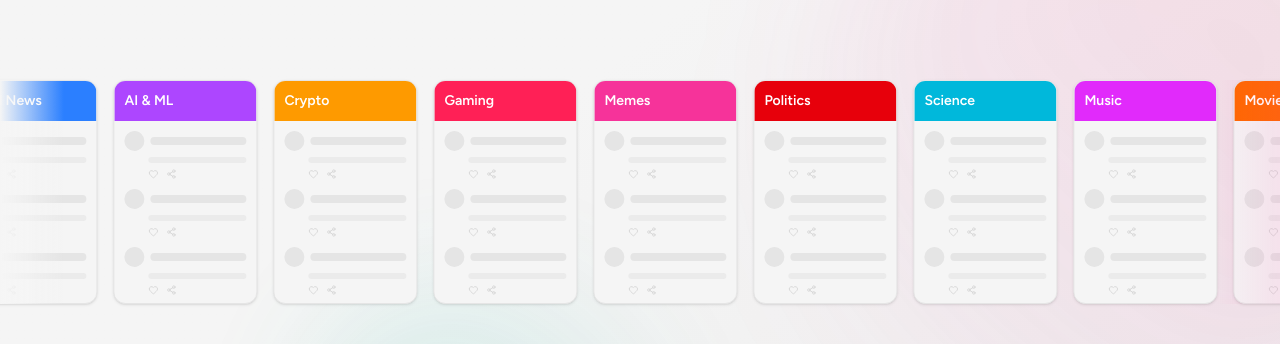
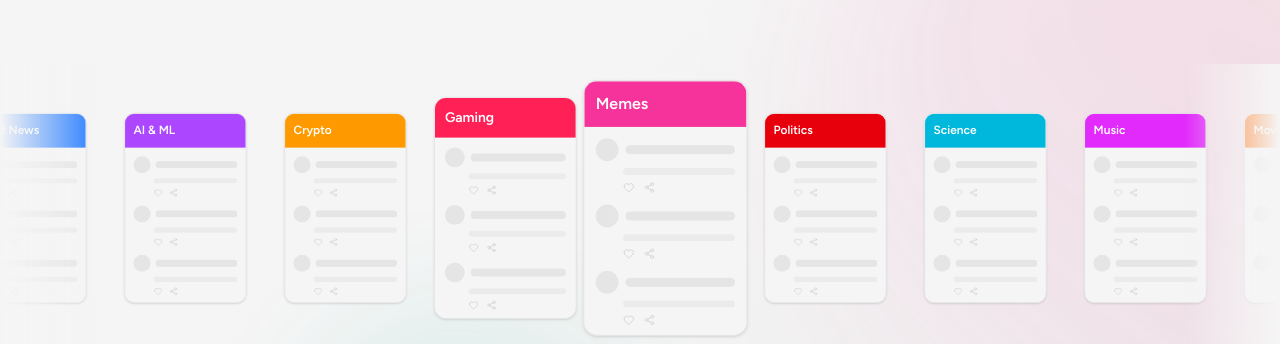
Before and after one commit to salam-07/Echo, a React (Vite) app in the folder frontend/: page / in a window 1280 px wide. Shown: the part 456-800 px from the top of the page. Built offline with nearby package versions, Linux system fonts and the light colour scheme; no server answers; a web font is replaced by a local one.

Commit message:
Improve Landing Page Animations

```diff
--- a/frontend/src/components/landing/ScrollsAnimation.jsx
+++ b/frontend/src/components/landing/ScrollsAnimation.jsx
@@ -1,4 +1,4 @@
-import React, { useMemo } from 'react';
+import React, { useMemo, useRef, useEffect, useState, useCallback } from 'react';
 import { Heart, Share2 } from 'lucide-react';
 
 const scrolls = [
@@ -23,8 +23,14 @@ const scrolls = [
     { title: 'Sigma', color: 'bg-neutral-600' },
 ];
 
-const ScrollCard = React.memo(({ title, color }) => (
-    <div className="hover:scale-115 hover:shadow-5xl transition-all flex-shrink-0 w-28 sm:w-32 lg:w-36 h-40 sm:h-48 lg:h-56 bg-base-100 rounded-xl border border-base-200 shadow-sm overflow-hidden">
+const ScrollCard = React.memo(({ title, color, scale = 1 }) => (
+    <div
+        className="flex-shrink-0 w-28 sm:w-32 lg:w-36 h-40 sm:h-48 lg:h-56 bg-base-100 rounded-xl border border-base-200 shadow-sm overflow-hidden transition-transform duration-150 ease-out"
+        style={{
+            transform: `scale(${scale})`,
+            zIndex: Math.round(scale * 10),
+        }}
+    >
         {/* Header */}
         <div className={`${color} px-2.5 py-2 sm:py-2.5`}>
             <span className="text-white font-semibold text-xs sm:text-sm truncate block">{title}</span>
@@ -53,22 +59,78 @@ ScrollCard.displayName = 'ScrollCard';
 const ScrollsAnimation = () => {
     // Duplicate for seamless loop
     const items = useMemo(() => [...scrolls, ...scrolls], []);
+    const containerRef = useRef(null);
+    const trackRef = useRef(null);
+    const [scales, setScales] = useState(() => items.map(() => 1));
+    const animationRef = useRef(null);
+
+    const calculateScales = useCallback(() => {
+        if (!containerRef.current || !trackRef.current) return;
+
+        const containerRect = containerRef.current.getBoundingClientRect();
+        const centerX = containerRect.width / 2;
+        const cards = trackRef.current.children;
+        const newScales = [];
+
+        for (let i = 0; i < cards.length; i++) {
+            const cardRect = cards[i].getBoundingClientRect();
+            const cardCenterX = cardRect.left - containerRect.left + cardRect.width / 2;
+            const distanceFromCenter = Math.abs(cardCenterX - centerX);
+
+            // Scale range: cards within ~200px of center get scaled up
+            const maxDistance = 180;
+            const minScale = 0.85;
+            const maxScale = 1.15;
+
+            if (distanceFromCenter < maxDistance) {
+                // Smooth curve for scaling - closer to center = bigger
+                const normalizedDistance = distanceFromCenter / maxDistance;
+                const scaleFactor = 1 - normalizedDistance * normalizedDistance; // Quadratic ease
+                const scale = minScale + (maxScale - minScale) * scaleFactor;
+                newScales.push(scale);
+            } else {
+                newScales.push(minScale);
+            }
+        }
+
+        setScales(newScales);
+    }, []);
+
+    useEffect(() => {
+        const animate = () => {
+            calculateScales();
+            animationRef.current = requestAnimationFrame(animate);
+        };
+
+        animationRef.current = requestAnimationFrame(animate);
+
+        return () => {
+            if (animationRef.current) {
+                cancelAnimationFrame(animationRef.current);
+            }
+        };
+    }, [calculateScales]);
 
     return (
-        <div className="relative w-full overflow-hidden">
+        <div ref={containerRef} className="relative w-full overflow-hidden">
             {/* Gradient masks - positioned to match card height */}
-            <div className="absolute left-0 top-4 bottom-4 w-8 sm:w-16 bg-gradient-to-r from-base-100 to-transparent z-10 pointer-events-none" />
-            <div className="absolute right-0 top-4 bottom-4 w-8 sm:w-16 bg-gradient-to-l from-pink-500/10 to-transparent z-10 pointer-events-none" />
+            <div className="absolute left-0 top-0 bottom-0 w-12 sm:w-24 bg-gradient-to-r from-base-100 to-transparent z-20 pointer-events-none" />
+            <div className="absolute right-0 top-0 bottom-0 w-12 sm:w-24 bg-gradient-to-l from-base-100 to-transparent z-20 pointer-events-none" />
 
             {/* Scrolling track */}
             <div
-                className="flex gap-3 sm:gap-4 py-4 animate-scroll"
+                ref={trackRef}
+                className="flex gap-3 sm:gap-4 py-8 animate-scroll items-center"
                 style={{
                     width: 'max-content',
                 }}
             >
                 {items.map((scroll, idx) => (
-                    <ScrollCard key={`${scroll.title}-${idx}`} {...scroll} />
+                    <ScrollCard
+                        key={`${scroll.title}-${idx}`}
+                        {...scroll}
+                        scale={scales[idx] || 1}
+                    />
                 ))}
             </div>
 
```
